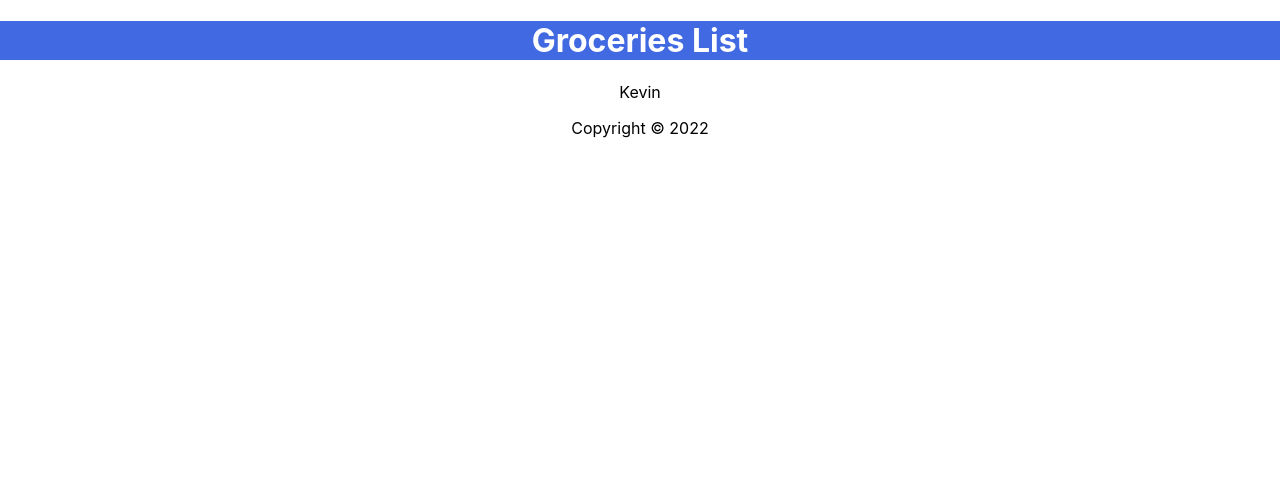
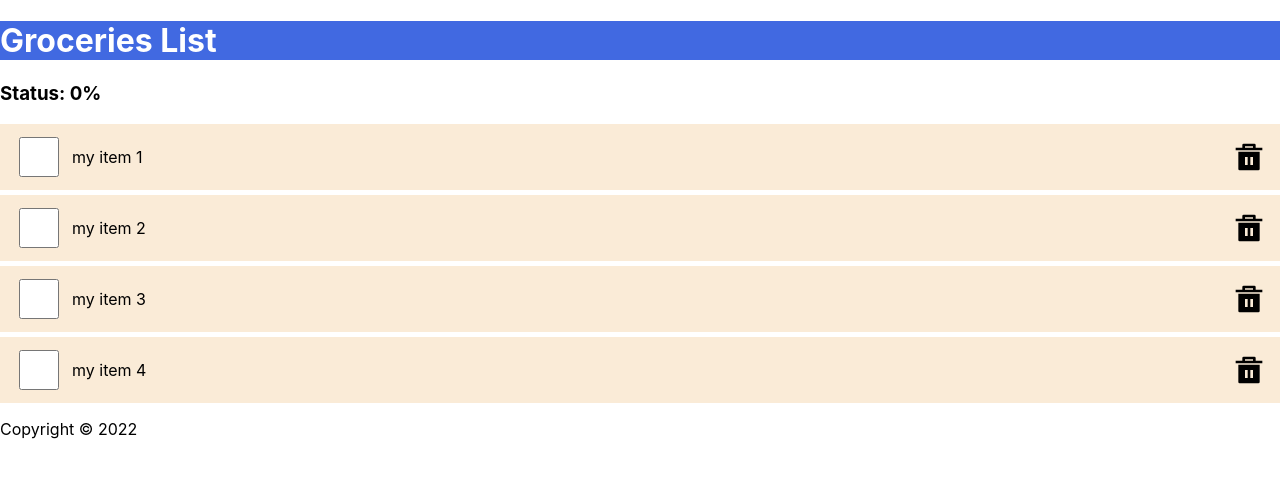
Before and after one commit to TheMordhon1/reactjs-shopping-list-app, a React (Create React App) app: page / in a window 1280 px wide. Shown: the top 478 px of the page. Built offline with nearby package versions, Linux system fonts and the light colour scheme.

Commit message:
props drilling, list & keys

```diff
--- a/package.json
+++ b/package.json
@@ -8,6 +8,7 @@
     "@testing-library/user-event": "^13.5.0",
     "react": "^18.2.0",
     "react-dom": "^18.2.0",
+    "react-icons": "^4.7.1",
     "react-scripts": "5.0.1",
     "web-vitals": "^2.1.4"
   },
--- a/src/App.css
+++ /dev/null
@@ -1,38 +0,0 @@
-.App {
-  text-align: center;
-}
-
-.App-logo {
-  height: 40vmin;
-  pointer-events: none;
-}
-
-@media (prefers-reduced-motion: no-preference) {
-  .App-logo {
-    animation: App-logo-spin infinite 20s linear;
-  }
-}
-
-.App-header {
-  background-color: #282c34;
-  min-height: 100vh;
-  display: flex;
-  flex-direction: column;
-  align-items: center;
-  justify-content: center;
-  font-size: calc(10px + 2vmin);
-  color: white;
-}
-
-.App-link {
-  color: #61dafb;
-}
-
-@keyframes App-logo-spin {
-  from {
-    transform: rotate(0deg);
-  }
-  to {
-    transform: rotate(360deg);
-  }
-}
--- a/src/App.js
+++ b/src/App.js
@@ -1,14 +1,54 @@
-import './App.css';
+import { useState } from 'react';
 import Content from './Content';
 import Footer from './Footer';
 import Header from './Header';
 
 function App() {
+	const [progress, setProgress] = useState(0)
+	const [items, setItems] = useState([
+		{
+			id: 1,
+			isChecked: false,
+			item: "my item 1"
+		},
+		{
+			id: 2,
+			isChecked: false,
+			item: "my item 2"
+		},
+		{
+			id: 3,
+			isChecked: false,
+			item: "my item 3"
+		},
+		{
+			id: 4,
+			isChecked: false,
+			item: "my item 4"
+		},
+	])
+
+	const handleOnCheck = (id) => {
+		const listItems = items.map(item => item.id === id
+			? { ...item, isChecked: !item.isChecked } : item);
+		setItems(listItems);
+	}
+
+	const handleOnDelete = (id) => {
+		const listItems = items.filter(item => item.id !== id);
+		setItems(listItems);
+	}
 
 	return (
 		<div className="App">
 			<Header />
-			<Content />
+			<Content
+				items={items}
+				progress={progress}
+				setProgress={setProgress}
+				handleOnCheck={handleOnCheck}
+				handleOnDelete={handleOnDelete}
+			/>
 			<Footer />
 		</div>
 	);
--- a/src/Content.js
+++ b/src/Content.js
@@ -1,15 +1,20 @@
 import React from 'react'
+import LineItems from './LineItems'
 
-const Content = () => {
-	const handleNameChange = () => {
-		const names = ['Bob', 'Kevin', 'Dave']
-		const int = Math.floor(Math.random() * 3)
 
-		return names[int]
-	}
+const Content = ({ items, progress, setProgress, handleOnCheck, handleOnDelete }) => {
+
 	return (
 		<main>
-			{handleNameChange()}
+			{items.length > 0 ?
+				<LineItems
+					items={items}
+					progress={progress}
+					setProgress={setProgress}
+					handleOnCheck={handleOnCheck}
+					handleOnDelete={handleOnDelete}
+				/> : <p>Item is empty</p>
+			}
 		</main>
 	)
 }
--- /dev/null
+++ b/src/LineItems.js
@@ -0,0 +1,23 @@
+import React from 'react'
+import ListItem from './ListItem'
+
+const LineItems = ({ progress, items, handleOnCheck, handleOnDelete, setProgress }) => {
+	return (
+		<>
+			<h3>Status: {(progress / items.length * 100).toFixed(0)}%</h3>
+			{items.map(item => {
+				return (
+					<ListItem
+						key={item.id}
+						item={item}
+						handleOnCheck={handleOnCheck}
+						handleOnDelete={handleOnDelete}
+						progress={progress}
+						setProgress={setProgress}
+					/>
+				)
+			})}</>
+	)
+}
+
+export default LineItems
--- /dev/null
+++ b/src/ListItem.js
@@ -0,0 +1,51 @@
+import React from 'react'
+import { RiDeleteBin5Fill } from 'react-icons/ri'
+
+const ListItem = ({ item, handleOnCheck, handleOnDelete, setProgress, progress }) => {
+	return (
+		<div
+			key={item.id}
+			className="list">
+			<div className="left">
+				<input
+					type="checkbox"
+					checked={item.isChecked}
+					onChange={() => {
+						handleOnCheck(item.id);
+						if (!item.isChecked) {
+							setProgress(progress + 1);
+						} else {
+							setProgress(progress - 1)
+						}
+					}}
+				/>
+				<label
+					style={item.isChecked ? { textDecoration: 'line-through' } : null}
+					onDoubleClick={() => {
+						handleOnCheck(item.id);
+						if (!item.isChecked) {
+							setProgress(progress + 1);
+						} else {
+							setProgress(progress - 1)
+						}
+					}
+					}
+				>{item.item}</label>
+			</div>
+			<RiDeleteBin5Fill
+				role='button'
+				tabIndex='0'
+				onClick={() => {
+					handleOnDelete(item.id);
+					if (!item.id) {
+						setProgress(progress + 1);
+					} else {
+						setProgress(progress - 1)
+					}
+				}}
+			/>
+		</div>
+	)
+}
+
+export default ListItem
--- a/src/index.css
+++ b/src/index.css
@@ -1,13 +1,45 @@
 body {
   margin: 0;
-  font-family: -apple-system, BlinkMacSystemFont, 'Segoe UI', 'Roboto', 'Oxygen',
-    'Ubuntu', 'Cantarell', 'Fira Sans', 'Droid Sans', 'Helvetica Neue',
+  font-family: -apple-system, BlinkMacSystemFont, "Segoe UI", "Roboto", "Oxygen",
+    "Ubuntu", "Cantarell", "Fira Sans", "Droid Sans", "Helvetica Neue",
     sans-serif;
   -webkit-font-smoothing: antialiased;
   -moz-osx-font-smoothing: grayscale;
 }
 
 code {
-  font-family: source-code-pro, Menlo, Monaco, Consolas, 'Courier New',
+  font-family: source-code-pro, Menlo, Monaco, Consolas, "Courier New",
     monospace;
 }
+
+.list {
+  display: flex;
+  justify-content: space-between;
+  align-items: center;
+  padding: 10px 15px;
+  background-color: antiquewhite;
+  margin-bottom: 5px;
+}
+
+.list div {
+  display: flex;
+  gap: 10px;
+  align-items: center;
+}
+
+.list div input {
+  width: 40px;
+  height: 40px;
+}
+.list div label {
+  cursor: pointer;
+}
+
+.list svg {
+  font-size: 2rem;
+  cursor: pointer;
+}
+
+.list svg:hover {
+  color: red;
+}
```
Also changed, not shown: src/logo.svg (deleted), 1 other file (tests, documents, lock files or other folders).
